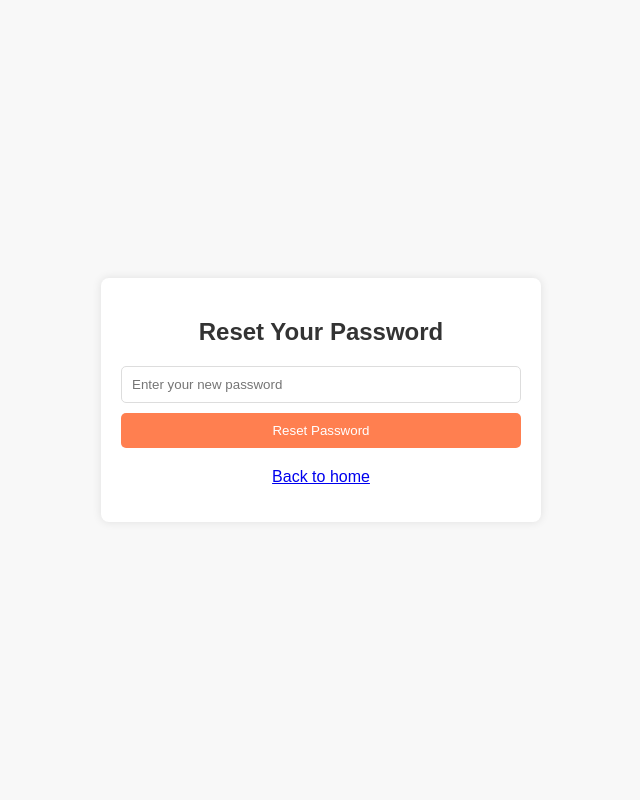
After one commit to asimmandal9547/Resturant, a Flask app: page /reset_password/1 in a window 1280 px wide. The commit adds this page. Shown: the whole page, without its empty margins (319-959 px from the left). Run offline with Flask 2, Linux system fonts and the light colour scheme.

Commit message:
Reset Password through email,Strong Password,Password Hashing,Oreders page styles, Database update for Reset Password

```diff
--- a/app.py
+++ b/app.py
@@ -1,15 +1,18 @@
 from flask import Flask, render_template, request, redirect, url_for, session, make_response, jsonify
+from werkzeug.security import generate_password_hash, check_password_hash
+from flask_mail import Mail, Message
 import mysql.connector
 from mysql.connector import Error
 import secrets
 import qrcode
 import io
 import base64
+import hashlib
+import time
 
 app = Flask(__name__)
 app.secret_key = secrets.token_hex(16)
 
-from flask_mail import Mail, Message
 
 # Initialize Flask-Mail
 app.config['MAIL_SERVER'] = 'smtp.gmail.com'
@@ -32,22 +35,67 @@ def forgot_password():
 
         try:
             cursor = connection.cursor()
-            cursor.execute("SELECT password FROM users WHERE username = %s AND email = %s", (username, email))
+            cursor.execute("SELECT id FROM users WHERE username = %s AND email = %s", (username, email))
             user = cursor.fetchone()
             cursor.close()
             connection.close()
 
             if user:
-                # Send email with the password
-                msg = Message("Your Password", sender="your-email@example.com", recipients=[email])
-                msg.body = f"Hello {username},\n\nYour password is: {user[0]}"
+                # Generate a unique token
+                user_id = user[0]
+                token = hashlib.sha256(f"{user_id}{time.time()}".encode()).hexdigest()
+
+                # Save the token to the database with an expiration time
+                connection = create_db_connection()
+                cursor = connection.cursor()
+                cursor.execute("INSERT INTO password_reset_tokens (user_id, token, expiration) VALUES (%s, %s, %s)",
+                               (user_id, token, int(time.time()) + 3600))  # Token valid for 1 hour
+                connection.commit()
+                cursor.close()
+                connection.close()
+
+                # Send email with reset link
+                reset_link = url_for('reset_password', token=token, _external=True)
+                msg = Message("Password Reset Request", sender="your-email@example.com", recipients=[email])
+                msg.body = f"To reset your password, click the following link: {reset_link}\n\nIf you did not request a password reset, please ignore this email."
                 mail.send(msg)
-                return "An email with your password has been sent to your email address.", 200
+                return "A password reset link has been sent to your email address.", 200
             return "Invalid username or email. Please try again."
         except Error as e:
             print(f"Error while querying MySQL: {e}")
             return "An error occurred. Please try again.", 500
     return render_template('forgot_password.html')
+
+@app.route('/reset_password/<token>', methods=['GET', 'POST'])
+def reset_password(token):
+    if request.method == 'POST':
+        new_password = request.form['new_password']
+
+        # Verify token and get user_id
+        connection = create_db_connection()
+        cursor = connection.cursor()
+        cursor.execute("SELECT user_id FROM password_reset_tokens WHERE token = %s AND expiration > %s", (token, int(time.time())))
+        token_info = cursor.fetchone()
+
+        if token_info:
+            user_id = token_info[0]
+            hashed_password = generate_password_hash(new_password)
+
+            # Update password
+            cursor.execute("UPDATE users SET password = %s WHERE id = %s", (hashed_password, user_id))
+            connection.commit()
+
+            # Remove used token
+            cursor.execute("DELETE FROM password_reset_tokens WHERE token = %s", (token,))
+            connection.commit()
+            cursor.close()
+            connection.close()
+
+            return "Your password has been reset successfully. You can now log in with your new password."
+        return "Invalid or expired token. Please request a new password reset.", 400
+
+    return render_template('reset_password.html', token=token)
+
 
 def create_db_connection():
     try:
@@ -69,6 +117,37 @@ def create_db_connection():
 def home():
     return render_template('index.html')
 
+@app.route('/register', methods=['GET', 'POST'])
+def register():
+    if request.method == 'POST':
+        full_name = request.form['full_name']
+        email = request.form['email']
+        contact_number = request.form['contact_number']
+        username = request.form['username']
+        password = generate_password_hash(request.form['password'])  # Hash the password
+        restaurant_name = request.form['restaurant_name']
+        restaurant_location = request.form['restaurant_location']
+        restaurant_type = request.form['restaurant_type']
+
+        connection = create_db_connection()
+        if connection is None:
+            return "Failed to connect to the database. Please try again later.", 500
+
+        try:
+            cursor = connection.cursor()
+            cursor.execute("""
+                INSERT INTO users (full_name, email, contact_number, username, password, restaurant_name, restaurant_location, restaurant_type)
+                VALUES (%s, %s, %s, %s, %s, %s, %s, %s)
+            """, (full_name, email, contact_number, username, password, restaurant_name, restaurant_location, restaurant_type))
+            connection.commit()
+            cursor.close()
+            connection.close()
+            return redirect(url_for('home'))
+        except Error as e:
+            print(f"Error while inserting into MySQL: {e}")
+            return "An error occurred while registering. Please try again.", 500
+    return render_template('register.html')
+
 @app.route('/login', methods=['POST'])
 def login():
     username = request.form['username']
@@ -80,11 +159,11 @@ def login():
 
     try:
         cursor = connection.cursor()
-        cursor.execute("SELECT * FROM users WHERE username = %s AND password = %s", (username, password))
+        cursor.execute("SELECT * FROM users WHERE username = %s", (username,))
         user = cursor.fetchone()
         cursor.close()
         connection.close()
-        if user:
+        if user and check_password_hash(user[2], password):  # Check hashed password
             session['username'] = username
             session['user_id'] = user[0]
             session['restaurant_name'] = user[6]
@@ -115,7 +194,6 @@ def generate_qr():
         response.headers.set('Content-Type', 'image/png')
         return response
     return redirect(url_for('home'))
-
 
 @app.route('/view_qr')
 def view_qr():
@@ -194,37 +272,6 @@ def update_profile():
             return "An error occurred while updating the profile. Please try again.", 500
     return redirect(url_for('home'))
 
-@app.route('/register', methods=['GET', 'POST'])
-def register():
-    if request.method == 'POST':
-        full_name = request.form['full_name']
-        email = request.form['email']
-        contact_number = request.form['contact_number']
-        username = request.form['username']
-        password = request.form['password']
-        restaurant_name = request.form['restaurant_name']
-        restaurant_location = request.form['restaurant_location']
-        restaurant_type = request.form['restaurant_type']
-
-        connection = create_db_connection()
-        if connection is None:
-            return "Failed to connect to the database. Please try again later.", 500
-
-        try:
-            cursor = connection.cursor()
-            cursor.execute("""
-                INSERT INTO users (full_name, email, contact_number, username, password, restaurant_name, restaurant_location, restaurant_type)
-                VALUES (%s, %s, %s, %s, %s, %s, %s, %s)
-            """, (full_name, email, contact_number, username, password, restaurant_name, restaurant_location, restaurant_type))
-            connection.commit()
-            cursor.close()
-            connection.close()
-            return redirect(url_for('home'))
-        except Error as e:
-            print(f"Error while inserting into MySQL: {e}")
-            return "An error occurred while registering. Please try again.", 500
-    return render_template('register.html')
-
 @app.route('/add_menu', methods=['GET', 'POST'])
 def add_menu():
     if 'user_id' not in session:
@@ -253,7 +300,6 @@ def add_menu():
     menu_items = [{'id': item[0], 'name': item[1], 'description': item[2], 'price': item[3], 'image': base64.b64encode(item[4]).decode('utf-8')} for item in menu_items]
 
     return render_template('add_menu.html', menu_items=menu_items)
-
 
 @app.route('/remove_menu', methods=['GET', 'POST'])
 def remove_menu():
@@ -288,7 +334,6 @@ def view_menu(restaurant_id):
 
     menu_items = [{'name': item[0], 'description': item[1], 'price': item[2], 'image': base64.b64encode(item[3]).decode('utf-8')} for item in menu_items]
     return render_template('view_menu.html', menu_items=menu_items)
-
 
 @app.route('/add_to_cart', methods=['POST'])
 def add_to_cart():
@@ -347,8 +392,6 @@ def place_order():
     except Exception as e:
         return jsonify({'error': str(e)}), 400
 
-
-@app.route('/orders')
 @app.route('/orders')
 def view_orders():
     if 'username' in session:
@@ -368,7 +411,6 @@ def view_orders():
         return render_template('view_orders.html', orders=orders)
     return redirect(url_for('home'))
 
-
 @app.route('/mark_order_completed/<int:order_id>', methods=['POST'])
 def mark_order_completed(order_id):
     if 'username' in session:
@@ -386,6 +428,5 @@ def mark_order_completed(order_id):
             return "An error occurred while updating the order status. Please try again.", 500
     return redirect(url_for('home'))
 
-
 if __name__ == '__main__':
     app.run(debug=True)
--- /dev/null
+++ b/templates/reset_password.html
@@ -0,0 +1,67 @@
+<!DOCTYPE html>
+<html lang="en">
+<head>
+    <meta charset="UTF-8">
+    <meta name="viewport" content="width=device-width, initial-scale=1.0">
+    <title>Reset Password</title>
+    <style>
+        body {
+            font-family: Arial, sans-serif;
+            background-color: #f8f8f8;
+            display: flex;
+            justify-content: center;
+            align-items: center;
+            height: 100vh;
+            margin: 0;
+        }
+        .reset-container {
+            background-color: #fff;
+            padding: 20px;
+            border-radius: 8px;
+            box-shadow: 0 0 10px rgba(0, 0, 0, 0.1);
+            width: 100%;
+            max-width: 400px;
+            text-align: center;
+        }
+        .reset-container h2 {
+            margin-bottom: 20px;
+            color: #333;
+        }
+        .reset-container input[type="password"] {
+            width: calc(100% - 22px);
+            padding: 10px;
+            margin-bottom: 10px;
+            border: 1px solid #ddd;
+            border-radius: 5px;
+            outline: none;
+        }
+        .reset-container button {
+            background-color: #ff7f50;
+            color: #fff;
+            border: none;
+            padding: 10px;
+            border-radius: 5px;
+            cursor: pointer;
+            width: 100%;
+            transition: background-color 0.3s ease;
+        }
+        .reset-container button:hover {
+            background-color: #ff6347;
+        }
+        .reset-container p {
+            margin-top: 20px;
+            color: #555;
+        }
+    </style>
+</head>
+<body>
+    <div class="reset-container">
+        <h2>Reset Your Password</h2>
+        <form method="post" action="{{ url_for('reset_password', token=token) }}">
+            <input type="password" name="new_password" placeholder="Enter your new password" required>
+            <button type="submit">Reset Password</button>
+        </form>
+        <p><a href="{{ url_for('home') }}">Back to home</a></p>
+    </div>
+</body>
+</html>
```
Also changed, not shown: static/password-validation.js (added, +21 -0 lines), templates/register.html (+5 -3 lines), templates/view_orders.html (+63 -1 lines), README.md.
